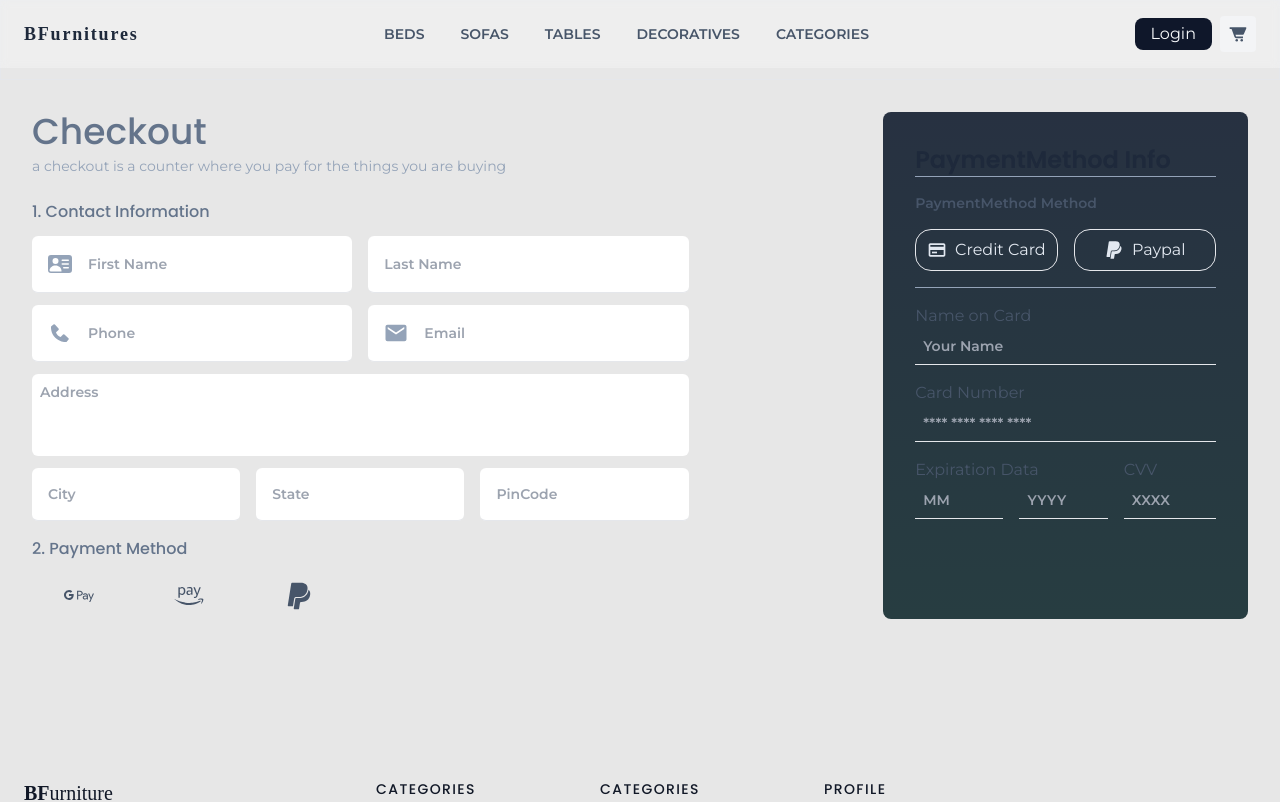
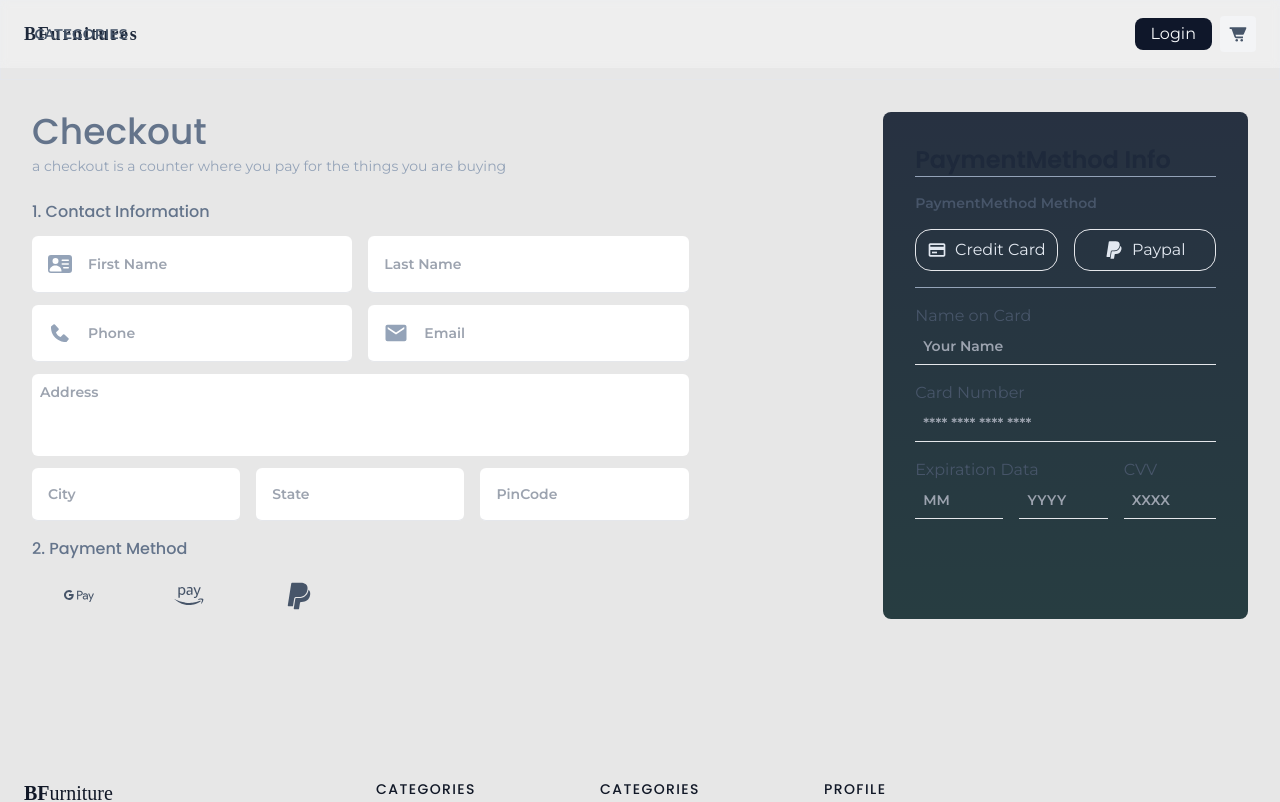
Before and after one commit to 365-Code/BFurnitures, a Next.js app: page /checkout in a window 1280 px wide. Shown: the top 802 px of the page. Built offline with nearby package versions, Linux system fonts and the light colour scheme.

Commit message:
Header Hamburger menu added

```diff
--- a/components/Header.jsx
+++ b/components/Header.jsx
@@ -4,7 +4,7 @@ import Link from 'next/link'
 import React, { useEffect, useRef, useState } from 'react'
 import { BiSolidCartAlt, BiSolidHeart } from 'react-icons/bi'
 import SideCart from './SideCart'
-import { MdAccountCircle, MdManageAccounts, MdLogout } from 'react-icons/md'
+import { MdAccountCircle, MdManageAccounts, MdLogout, MdMenu } from 'react-icons/md'
 import { FaBoxes } from 'react-icons/fa'
 import { useAuth } from '@/context/AuthState'
 import { usePathname, useRouter } from 'next/navigation'
@@ -23,6 +23,7 @@ const Header = () => {
   const router = useRouter();
 
   const [dropdown, setDropDown] = useState('h-0');
+  const [menu, setMenu] = useState({mode: "hidden", position: "-translate-x-[150%] left-4 top-4"})
 
 
   const toggleCart = () => {
@@ -65,6 +66,13 @@ const Header = () => {
     }
   }, [])
 
+  const handleMenu = ()=>{
+    if(menu.mode == "hidden")
+      setMenu({mode: "visible", position:"translate-y-[0%]"})
+    else
+      setMenu({mode: "hidden", position:"-translate-y-[150%] top-4 left-4"})
+  }
+
 
   return (
     <>
@@ -75,7 +83,7 @@ const Header = () => {
      <div className='relative h-[138px] sm:h-[158px] md:h-[78px] bg-[#E7E7E7]' />
 
       <div id='navbar'
-        className="top-0 left-0 z-10 bg-white/30 backdrop-blur-sm w-full fixed flex flex-wrap flex-col px-6 py-4 md:flex-row items-center" //flex-wrap flex-col
+        className="top-0 left-0 z-10 bg-white/30 backdrop-blur-sm w-full fixed flex flex-wrap justify-between flex-col px-6 py-4 md:flex-row items-center" //flex-wrap flex-col
       >
 
         <div
@@ -85,15 +93,22 @@ const Header = () => {
             <h1 className='logo font-semibold tracking-widest text-lg'>BFurnitures</h1>
           </Link>
         </div>
-
+        <div className='overflow-hidden sm:overflow-visible h-full w-full sm:w-auto sm:h-full absolute top-6 left-4 sm:left-0 sm:top-0 sm:relative'>
+          <button
+          className='sm:hidden block'
+          onClick={handleMenu}
+          >
+            <MdMenu />
+          </button>
           <nav
-          className=" sm:flex hidden md:ml-auto md:mr-auto sm:relative sm:flex-row absolute left-0 top-0 flex-wrap items-center gap-x-4 text-base justify-center">
-          <Link href={'/beds'} className="mr-5 text-sm font-semibold hover:text-gray-900 uppercase">Beds</Link>
+            className={`${menu.position} sm:translate-y-0 sm:top-0 left-0 transition-all flex flex-col absolute flex-wrap items-start sm:items-center gap-x-4 text-base sm:flex md:ml-auto md:mr-auto sm:relative sm:flex-row`}>
+            <Link href={'/beds'} className=" mr-5 text-sm font-semibold hover:text-gray-900 uppercase">Beds</Link>
             <Link href={'/sofas'} className="mr-5 text-sm font-semibold hover:text-gray-900 uppercase">Sofas</Link>
             <Link href={'/tables'} className="mr-5 text-sm font-semibold hover:text-gray-900 uppercase">Tables</Link>
             <Link href={'/decoratives'} className="mr-5 text-sm font-semibold hover:text-gray-900 uppercase">Decoratives</Link>
             <Link href={'/search'} className="mr-5 text-sm font-semibold hover:text-gray-900 uppercase">Categories</Link>
           </nav>
+        </div>
         <div className='flex items-center gap-2'>
           {
             auth?.token
```
Lines whose indentation alone changed are shown as unchanged.
